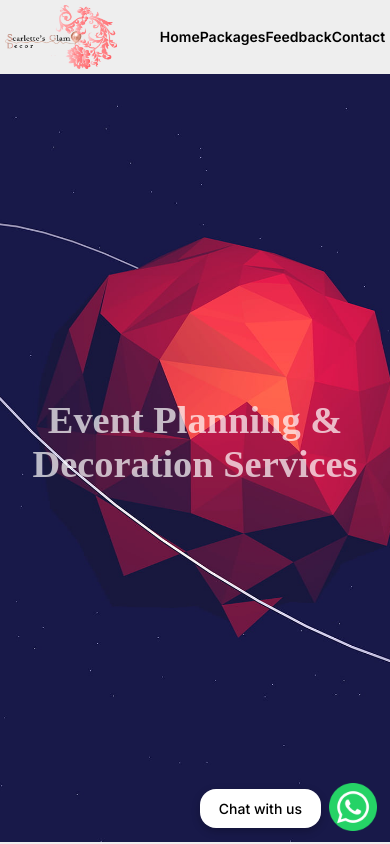
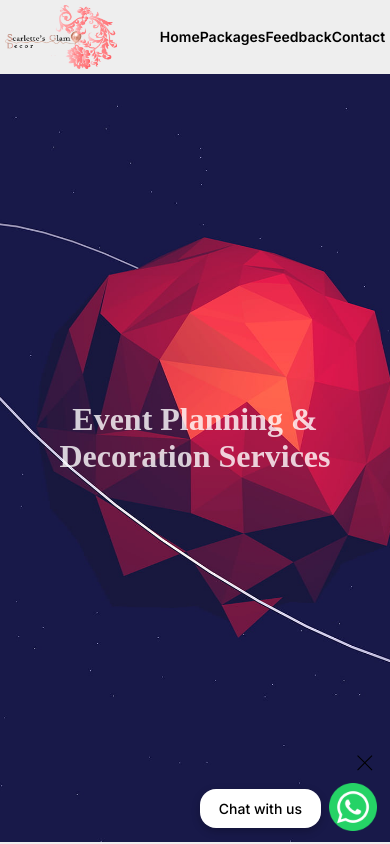
Before and after one commit to 2Kelvin/scarlettes-glam-decor, a React (Create React App) app: page / in a window 390 px wide. Shown: the top 844 px of the page. Built offline with nearby package versions, Linux system fonts and the light colour scheme; a web font is replaced by a local one.

Commit message:
everything is tweaked fine for mobile view except collapsible menu :dash:

```diff
--- a/src/App.css
+++ b/src/App.css
@@ -4,7 +4,8 @@
 
 h2 {
   text-align: center;
-  font-size: 2.4rem;
-  margin-bottom: 2rem;
+  font-size: 2.5rem;
+  margin-bottom: 2.5rem;
   font-family: 'WindSong', cursive;
+  color: #FE8387;
 }
--- a/src/App.js
+++ b/src/App.js
@@ -14,7 +14,7 @@ function App() {
       <Navbar />
       <Bigbg />
       <Packages />
-      {/* <Feedback /> */}
+      <Feedback />
       <Contact />
       <Footer />
       <WhatsappPopUp />
--- a/src/components/AllFeedbackCards/AllFeedback.css
+++ b/src/components/AllFeedbackCards/AllFeedback.css
@@ -1,14 +1,6 @@
 .allFeedback {
-    display: flex;
-    animation: 18s ease-in-out 0s infinite alternate bounce;
+    display: grid;
+    grid-template-columns: repeat(1, 1fr);
+    /* background-color: lightcoral; */
+    padding: 0.5rem;
 }
-
-@keyframes bounce {
-    from {
-        transform: translateX(-37rem);
-    }
-
-    to {
-        transform: translateX(0.5rem);
-    }
-}
--- a/src/components/Bigbackground/Bigbg.css
+++ b/src/components/Bigbackground/Bigbg.css
@@ -10,6 +10,6 @@
 }
 
 .bigBg h2 {
-    color: rgba(255, 255, 255, 0.7);
-    /* font-size: 2rem; */
+    color: rgba(255, 255, 255, 0.8);
+    font-size: 2rem;
 }
--- a/src/components/Feedback/Feedback.css
+++ b/src/components/Feedback/Feedback.css
@@ -1,4 +1,5 @@
 .feedbackSection {
     margin: 0 0.7rem;
     margin-bottom: 3rem;
+    overflow: hidden;
 }
--- a/src/components/Footer/Footer.css
+++ b/src/components/Footer/Footer.css
@@ -7,7 +7,7 @@ footer {
 footer small {
     display: block;
     text-align: center;
-    font-weight: 700;
+    font-weight: 550;
 }
 
 footer small a {
--- a/src/components/GallerySlider/GallerySlider.css
+++ b/src/components/GallerySlider/GallerySlider.css
@@ -1,6 +1,6 @@
 .gallery {
     z-index: 10;
-    height: 100vh;
+    height: calc(100vh - 3rem);
     width: 90vw;
     border-top-right-radius: 1rem;
     border-top-left-radius: 1rem;
@@ -28,7 +28,7 @@
 }
 
 .gallery .sliderButtons {
-    margin-top: 3rem;
+    margin-top: 2rem;
 }
 
 .gallery .sliderButtons {
--- a/src/components/ReusableFeedbackCard/ReusableFeedbackCard.css
+++ b/src/components/ReusableFeedbackCard/ReusableFeedbackCard.css
@@ -1,7 +1,7 @@
 .feedbackCard {
-    padding: 0.5rem;
+    padding: 0.8rem;
     margin: 0.5rem;
-    min-width: 16rem;
+    /* min-width: 16rem; */
     border-radius: 1rem;
     box-shadow: rgba(0, 0, 0, 0.24) 0px 3px 8px;
     background-color: #ffffffad;
@@ -15,8 +15,8 @@
 
 .feedbackHeader .customerImage {
     border-radius: 50%;
-    height: 4.5rem;
-    width: 4.5rem;
+    height: 4.1rem;
+    width: 4.1rem;
     display: grid;
     place-content: center;
     margin-right: 2rem;
--- a/src/components/SocialsIcons/Socials.js
+++ b/src/components/SocialsIcons/Socials.js
@@ -7,9 +7,15 @@ import tiktok from './../../images/icons/tiktok.png';
 export default function Socials() {
     return (
         <div className='mediaIconsDiv'>
-            <img src={fb} alt='Facebook' className='iconMedia' />
-            <img src={tiktok} alt='Tiktok' className='iconMedia' />
-            <img src={insta} alt='Instagram' className='iconMedia' />
+            <a href=''>
+                <img src={fb} alt='Facebook' className='iconMedia' />
+            </a>
+            <a href=''>
+                <img src={tiktok} alt='Tiktok' className='iconMedia' />
+            </a>
+            <a href=''>
+                <img src={insta} alt='Instagram' className='iconMedia' />
+            </a>
         </div>
     );
 }
--- a/src/components/WhatsappPopUp/whatsapp.css
+++ b/src/components/WhatsappPopUp/whatsapp.css
@@ -1,13 +1,27 @@
-.popUp {
-    display: flex;
+.thePopUpContainer {
     z-index: 100;
     position: fixed;
     bottom: 0.1rem;
     right: 0.8rem;
+}
+
+.thePopUpContainer .closePopUp {
+    text-align: right;
+    padding-right: 0.2rem;
+}
+
+.thePopUpContainer .closePopUp .cancelPop {
+    height: 1.1rem;
+    width: 1.1rem;
+    cursor: pointer;
+}
+
+.thePopUpContainer .popUp {
+    display: flex;
     align-items: center;
 }
 
-.popUp .chat {
+.thePopUpContainer .popUp .chat {
     border-radius: 1rem;
     box-shadow: rgba(0, 0, 0, 0.24) 0px 3px 8px;
     background-color: white;
@@ -16,7 +30,11 @@
     margin-right: 0.5rem;
 }
 
-.popUp .whatsapp {
+.thePopUpContainer .popUp .whatsapp {
     height: 3rem;
     width: 3rem;
 }
+
+.noShow {
+    display: none;
+}
--- a/src/components/WhatsappPopUp/whatsapp.js
+++ b/src/components/WhatsappPopUp/whatsapp.js
@@ -1,15 +1,27 @@
 import './whatsapp.css';
 import whatsapp from './../../images/icons/whatsappRound.png';
+import { TfiClose } from "react-icons/tfi";
+import { useState } from 'react';
 
 
 
 export default function WhatsappPopUp() {
+    const [cancelWhatsappPopUp, setCancelWhatsappPopUp] = useState(false);
+
     return (
-        <div className='popUp'>
-            <p className='chat'>Chat with us</p>
-            <a href='https://wa.me/254772775311' target='blank'>
-                <img src={whatsapp} alt='Whatsapp' className='whatsapp' />
-            </a>
+        <div className={cancelWhatsappPopUp ? 'thePopUpContainer noShow' : 'thePopUpContainer'}>
+            <div className='closePopUp'>
+                <TfiClose
+                    className='cancelPop'
+                    onClick={() => setCancelWhatsappPopUp(true)}
+                />
+            </div>
+            <div className='popUp'>
+                <p className='chat'>Chat with us</p>
+                <a href='https://wa.me/254772775311' target='blank'>
+                    <img src={whatsapp} alt='Whatsapp' className='whatsapp' />
+                </a>
+            </div>
         </div>
     );
 }
```
